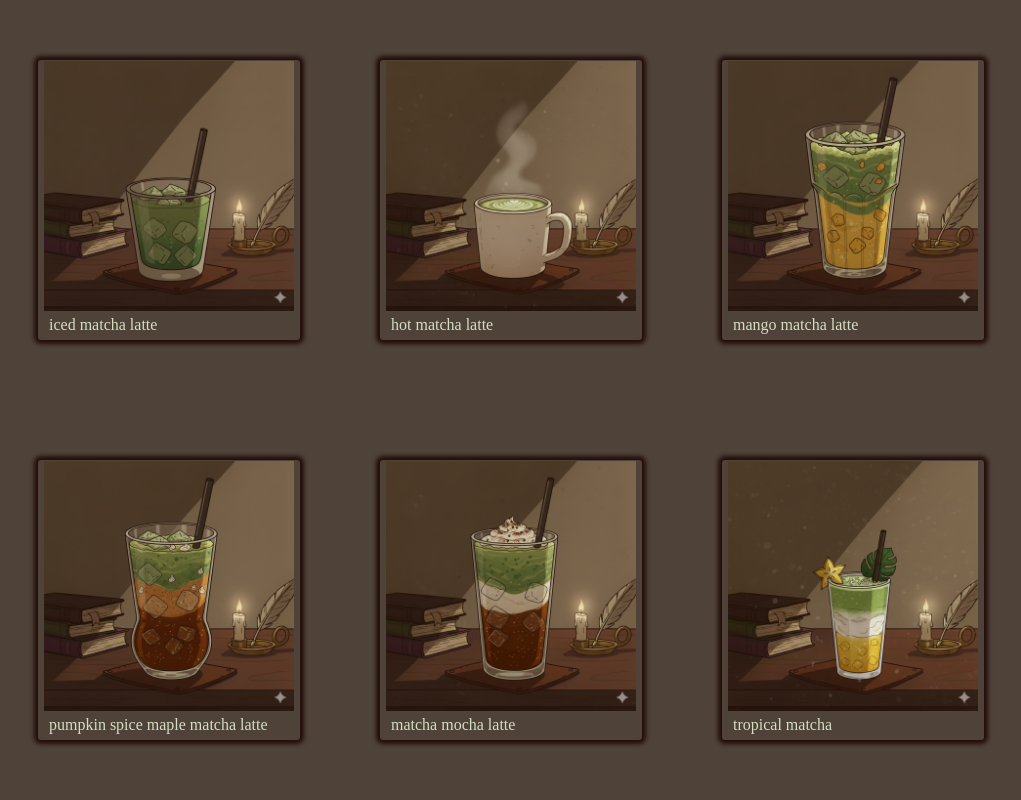
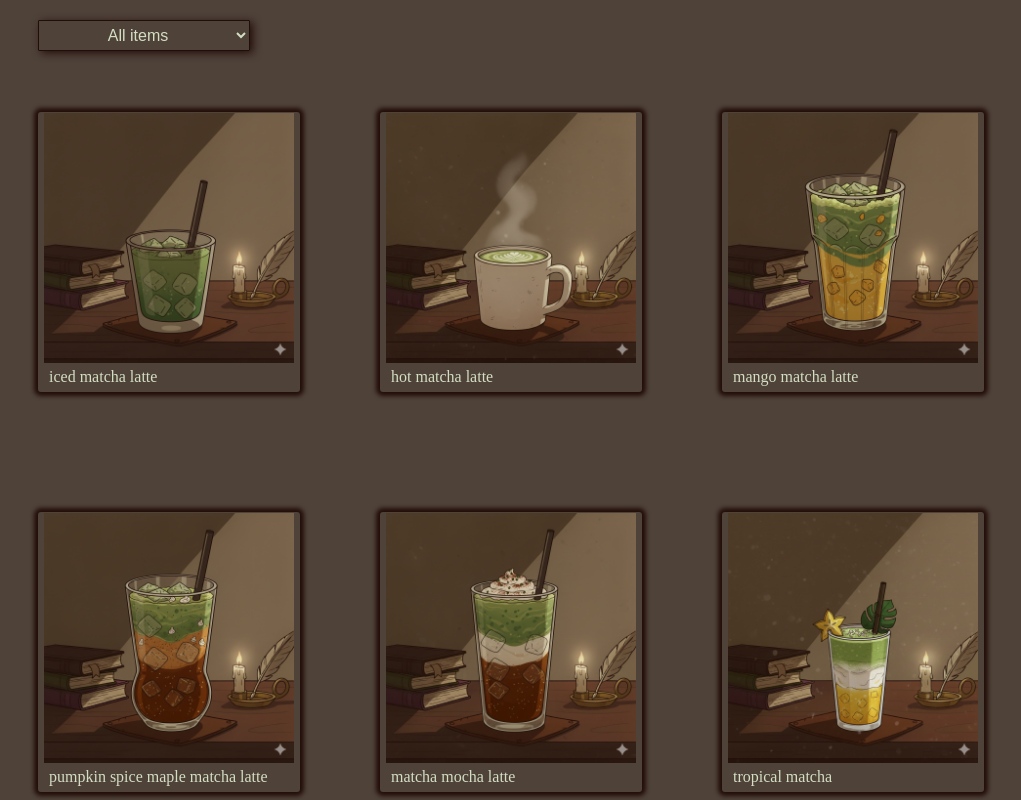
Before and after one commit to lawskqy/interactive-recipe, a React (Vite) app in the folder frontend/: page / in a window 1280 px wide. Shown: the top 800 px of the page, without its empty margins (102-1123 px from the left). Built offline with nearby package versions, Linux system fonts and the light colour scheme; a web font is replaced by a local one.

Commit message:
added filtering to collection

```diff
--- a/frontend/src/pages/Collection.tsx
+++ b/frontend/src/pages/Collection.tsx
@@ -4,6 +4,7 @@ import '../styles/Collection.css'
 
 
 interface Recipe {
+    category: string;
     name: string;
     steps: string[];
     ingredients: string[];
@@ -19,26 +20,52 @@ const Collection = () => {
     const [currentRecipe, setCurrentRecipe] = useState <Recipe | null>(null);
 
     const [recipe, setRecipe] = useState<Array<Recipe>>([]);
+    const [filteredRecipe, setFilteredRecipe] = useState<Array<Recipe>>(recipe);
 
     useEffect (() => {
         fetch('../recipes.json')
             .then(response => response.json())
-            .then(recipe => setRecipe(recipe))
+            .then(recipe => {
+                setRecipe(recipe);
+                setFilteredRecipe(recipe);
+            })
             .catch(error => console.error('Error fetching data', error));
     }, []);
 
+
+
     const recipeInfo = (recipe: Recipe) => {
         setCurrentRecipe(recipe);
-    }
+    };
 
     const handleClose = () => {
         setCurrentRecipe(null);
-    }
+    };
+
+    const filtering = (value: string) => {
+        if (value === "default") {
+            setFilteredRecipe(recipe);
+        } else if (value === "warm") {
+             const temp = recipe.filter(item => item.category === "warm drinks");
+            setFilteredRecipe(temp);
+        } else if (value === "cold") {
+            const temp = recipe.filter(item => item.category === "cold drinks");
+            setFilteredRecipe(temp);
+        }
+    };
 
     return (
         <div>
+            <div className="filter-sort">
+                <select className="selection" onChange={(e) => filtering(e.target.value)}>
+                    <option value="default">All items</option>
+                    <option value="warm">Warm drinks</option>
+                    <option value="cold">Cold drinks</option>
+                </select>
+            </div>
+
             <div className="collection-container">
-                {recipe.map((recipe, index) => {
+                {filteredRecipe.map((recipe, index) => {
                     return (
                         <div key={index} className="name-card">
                             <button className="name-card name-card-click" onClick={() => recipeInfo(recipe)}>
--- a/frontend/src/styles/Collection.css
+++ b/frontend/src/styles/Collection.css
@@ -33,6 +33,25 @@ p {
 .name-card-click{
     box-shadow:  0px 0px 4px 4px #1a0401d7;
     border-radius: 3px;
+}
+
+.filter-sort {
+    border-bottom: 1px solid #4f4239;
+    margin-left: 130px;
+    margin-top: 20px;
+}
+
+select {
+    border-radius: 1px;
+    border: 1px solid #1a0401d7;
+    box-shadow:  3px 2px 8px 0px #1a0401d7;
+    background-color: transparent;
+    font-size: 1rem;
+    padding: 5px 50px;
+    margin: 0 10px 0 10px;
+    justify-content: center;
+    text-align: center;
+    color:#d3dec3;
 }
 
 img {
```
